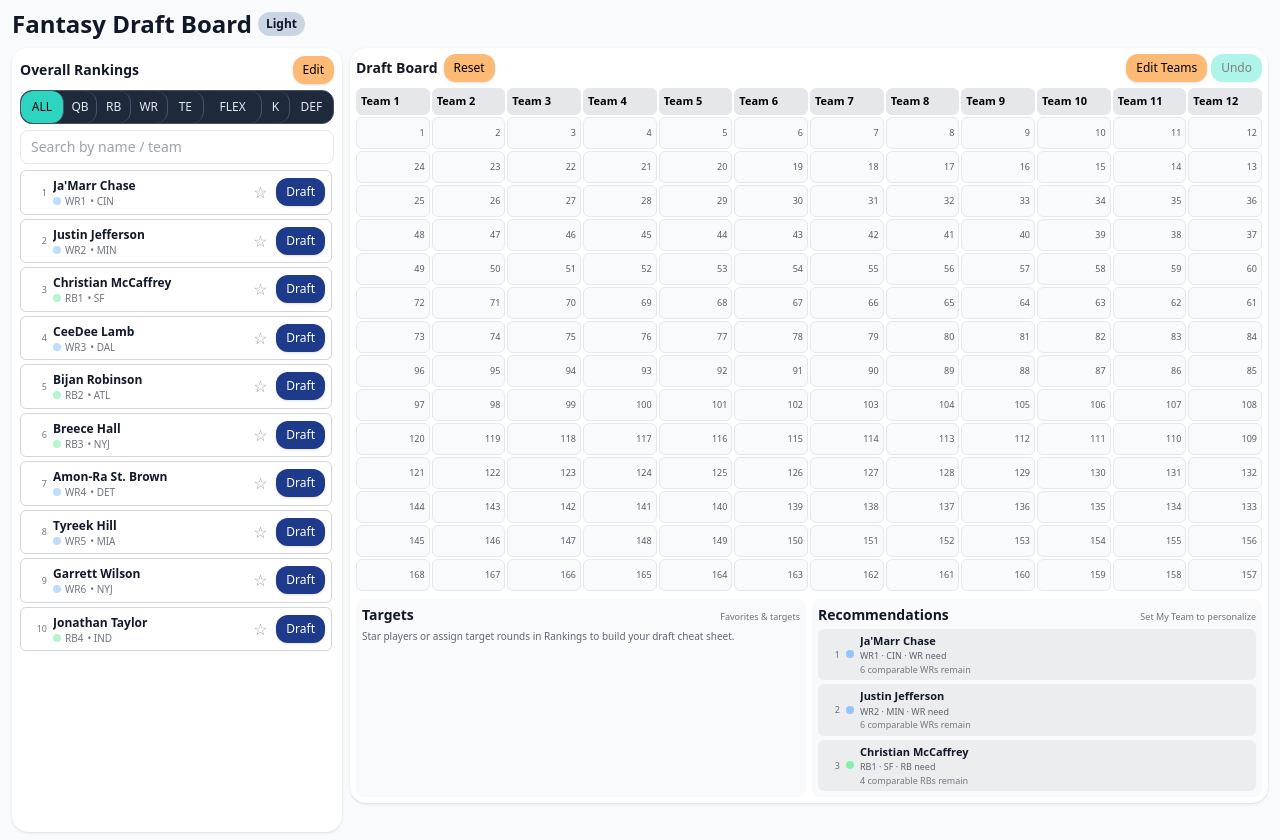
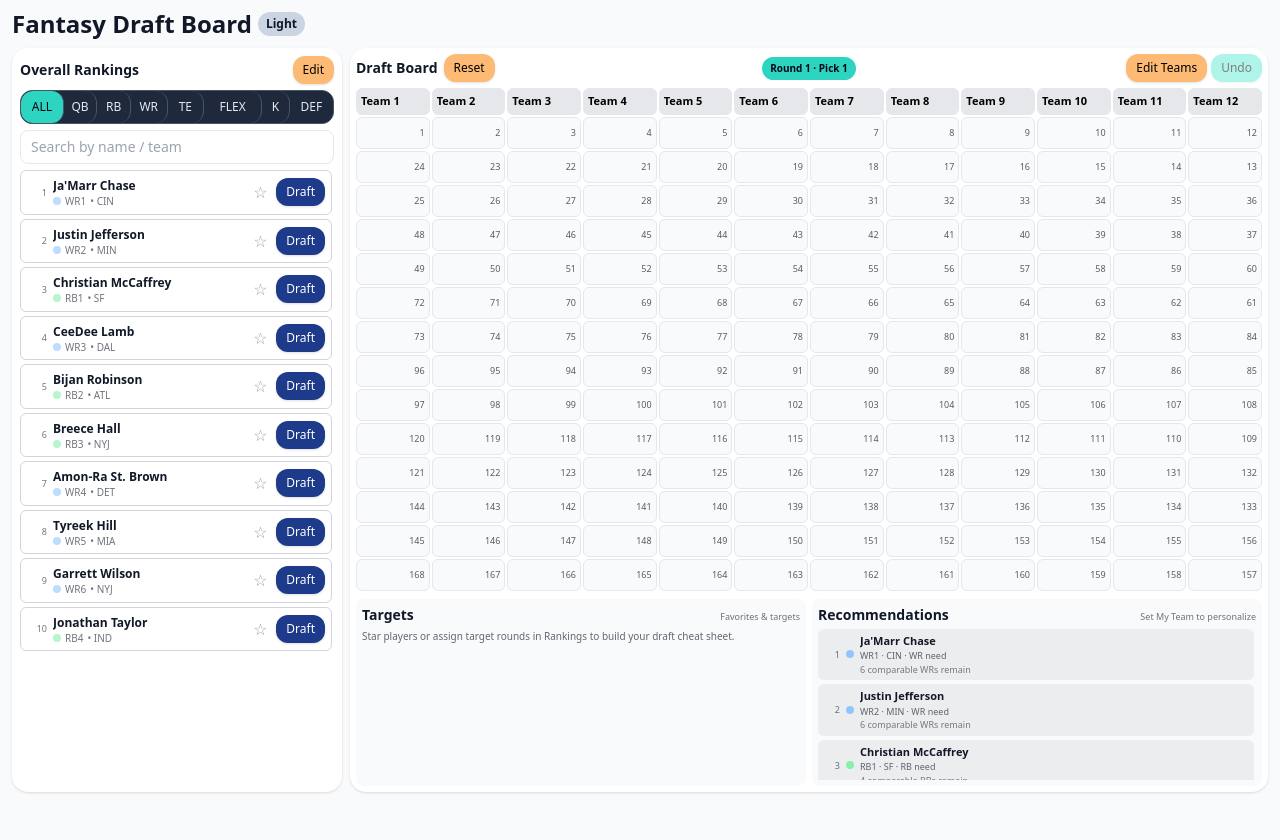
Before and after one commit to breonmr/fantasy-draft-board, a React (Vite) app: page / in a window 1280 px wide. After the commit the page ends 800 px from the top, so only its background shows below. Built offline with nearby package versions, Linux system fonts and the light colour scheme; the HTML template or start-up script is replaced by a standard one.

Commit message:
feat: fit draft board workspace in viewport

```diff
--- a/src/App.jsx
+++ b/src/App.jsx
@@ -220,9 +220,9 @@ export default function App() {
   }
 
   return (
-    <div className={`${dark ? "bg-zinc-800 text-zinc-100" : "bg-gray-50 text-gray-900"} min-h-screen w-full`}>
-      <div className="w-full px-2 md:px-3 py-2 space-y-2">
-        <div className="flex flex-wrap items-center justify-between gap-1.5">
+    <div className={`${dark ? "bg-zinc-800 text-zinc-100" : "bg-gray-50 text-gray-900"} min-h-screen w-full md:h-screen md:overflow-hidden`}>
+      <div className="w-full px-2 py-2 space-y-2 md:flex md:h-full md:min-h-0 md:flex-col md:gap-2 md:space-y-0 md:px-3">
+        <div className="flex flex-wrap items-center justify-between gap-1.5 md:shrink-0">
           <div className="flex items-center gap-1.5">
             <h1 className="text-xl md:text-2xl font-bold">Fantasy Draft Board</h1>
             <IconToggle on={dark} onClick={() => setDark((current) => !current)} />
@@ -230,7 +230,7 @@ export default function App() {
           <div className="flex flex-wrap items-center gap-2" />
         </div>
 
-        <div className="grid grid-cols-1 md:grid-cols-[minmax(315px,330px)_minmax(0,1fr)] gap-2 items-start">
+        <div className="grid grid-cols-1 gap-2 md:min-h-0 md:flex-1 md:grid-cols-[minmax(315px,330px)_minmax(0,1fr)] md:items-stretch">
           <RankingsPanel
             dark={dark}
             editMode={editMode}
--- a/src/components/DraftAssistance.jsx
+++ b/src/components/DraftAssistance.jsx
@@ -3,7 +3,7 @@ import { nextPickContext, recommendAvailablePlayers } from "../lib/recommendatio
 import { actionableTargets } from "../lib/targets.js";
 import { TargetRoundBadge } from "./TargetRoundBadge.jsx";
 
-function PlayerLine({ player, positionRank, reason, detail }) {
+function PlayerLine({ player, positionRank, reason, detail, showFavorite = false }) {
   return (
     <li className="flex min-w-0 items-center gap-1.5 rounded-md bg-black/5 px-1.5 py-1 text-[11px] dark:bg-white/5">
       <span className="w-4 shrink-0 text-right text-[9px] font-medium tabular-nums opacity-60">{(player.rank ?? 0) + 1}</span>
@@ -13,7 +13,12 @@ function PlayerLine({ player, positionRank, reason, detail }) {
         <div className="truncate text-[9px] opacity-65">{player.pos || "POS"}{positionRank ?? ""} · {player.team || "TEAM"}{reason ? ` · ${reason}` : ""}</div>
         {detail && <div className="truncate text-[9px] opacity-55">{detail}</div>}
       </div>
-      <TargetRoundBadge round={player.targetRound} />
+      <div className="flex shrink-0 items-center gap-1">
+        {showFavorite && player.starred && (
+          <span className="text-sm leading-none text-amber-400" aria-label="Favorite target" title="Favorite target">★</span>
+        )}
+        <TargetRoundBadge round={player.targetRound} />
+      </div>
     </li>
   );
 }
@@ -24,30 +29,30 @@ export function DraftAssistance({ dark, players, history, settings, positionRank
   const pickContext = nextPickContext(history.length, settings);
 
   return (
-    <section className={`mt-1.5 grid gap-1.5 md:grid-cols-2 ${dark ? "text-zinc-100" : "text-gray-900"}`} aria-label="Draft assistance">
-      <section className={`${dark ? "bg-zinc-800" : "bg-gray-50"} min-w-0 rounded-lg p-1.5`} aria-labelledby="targets-heading">
-        <div className="mb-1 flex items-baseline justify-between gap-2">
+    <section className={`mt-1.5 grid gap-1.5 md:min-h-0 md:flex-1 md:grid-cols-2 ${dark ? "text-zinc-100" : "text-gray-900"}`} aria-label="Draft assistance">
+      <section className={`${dark ? "bg-zinc-800" : "bg-gray-50"} min-w-0 rounded-lg p-1.5 md:flex md:min-h-0 md:flex-col md:overflow-hidden`} aria-labelledby="targets-heading">
+        <div className="mb-1 flex shrink-0 items-baseline justify-between gap-2">
           <h3 id="targets-heading" className="text-sm font-semibold">Targets</h3>
           <span className="text-[9px] opacity-60">Favorites & targets</span>
         </div>
         {targets.length ? (
-          <ul className="space-y-1" aria-label="Actionable targets">
-            {targets.map((player) => <PlayerLine key={player.id} player={player} positionRank={positionRanks[player.id]} />)}
+          <ul className="space-y-1 md:min-h-0 md:flex-1 md:overflow-y-auto md:overscroll-contain md:pr-0.5" aria-label="Actionable targets">
+            {targets.map((player) => <PlayerLine key={player.id} player={player} positionRank={positionRanks[player.id]} showFavorite />)}
           </ul>
         ) : (
           <p className="text-[10px] opacity-65">Star players or assign target rounds in Rankings to build your draft cheat sheet.</p>
         )}
       </section>
 
-      <section className={`${dark ? "bg-zinc-800" : "bg-gray-50"} min-w-0 rounded-lg p-1.5`} aria-labelledby="recommendations-heading">
-        <div className="mb-1 flex items-baseline justify-between gap-2">
+      <section className={`${dark ? "bg-zinc-800" : "bg-gray-50"} min-w-0 rounded-lg p-1.5 md:flex md:min-h-0 md:flex-col md:overflow-hidden`} aria-labelledby="recommendations-heading">
+        <div className="mb-1 flex shrink-0 items-baseline justify-between gap-2">
           <h3 id="recommendations-heading" className="text-sm font-semibold">Recommendations</h3>
           {settings.myTeam === null || settings.myTeam === undefined
             ? <span className="text-[9px] opacity-60">Set My Team to personalize</span>
             : <span className="text-[9px] opacity-60">Next pick #{pickContext.nextPick}</span>}
         </div>
         {recommendations.length ? (
-          <ul className="space-y-1" aria-label="Recommended players">
+          <ul className="space-y-1 md:min-h-0 md:flex-1 md:overflow-y-auto md:overscroll-contain md:pr-0.5" aria-label="Recommended players">
             {recommendations.map(({ player, reason, detail }) => (
               <PlayerLine key={player.id} player={player} positionRank={positionRanks[player.id]} reason={reason} detail={detail} />
             ))}
--- a/src/components/DraftBoard.jsx
+++ b/src/components/DraftBoard.jsx
@@ -1,4 +1,5 @@
 import { positionClass } from "../data/draftDefaults.js";
+import { nextDraftStatus } from "../lib/draft.js";
 import { positionRankMap, playersByRank } from "../lib/players.js";
 import { DraftAssistance } from "./DraftAssistance.jsx";
 import { Button } from "./ui.jsx";
@@ -17,17 +18,24 @@ export function DraftBoard({
 }) {
   const columns = `repeat(${settings.numTeams}, minmax(0, 1fr))`;
   const positionRanks = positionRankMap(playersByRank(players));
+  const draftStatus = nextDraftStatus(history.length, settings);
 
   return (
-    <section className={`${dark ? "bg-zinc-700" : "bg-white"} min-w-0 rounded-2xl shadow p-1.5`}>
-      <div className="flex items-center justify-between gap-1.5 mb-1.5">
+    <section className={`${dark ? "bg-zinc-700" : "bg-white"} min-w-0 rounded-2xl shadow p-1.5 md:flex md:h-full md:min-h-0 md:flex-col md:overflow-hidden`}>
+      <div className="grid grid-cols-[minmax(0,1fr)_auto_minmax(0,1fr)] items-center gap-1.5 mb-1.5 shrink-0">
         <div className="flex items-center gap-1.5">
           <h2 className="font-bold text-sm">Draft Board</h2>
           <Button className="bg-orange-300 text-black px-2 py-1 text-[11px]" onClick={onReset}>
             Reset
           </Button>
         </div>
-        <div className="flex items-center gap-1">
+        <span
+          className="justify-self-center rounded-full bg-teal-400 px-2 py-1 text-[10px] font-semibold tabular-nums text-slate-950"
+          aria-label={draftStatus.complete ? "Draft complete" : `Round ${draftStatus.round}, Pick ${draftStatus.pick}`}
+        >
+          {draftStatus.complete ? "Draft complete" : `Round ${draftStatus.round} · Pick ${draftStatus.pick}`}
+        </span>
+        <div className="flex items-center justify-self-end gap-1">
           <Button
             className={`${editNames ? "bg-blue-500 text-white" : "bg-orange-300 text-black"} px-2 py-1 text-[11px]`}
             onClick={() => onEditNamesChange(!editNames)}
@@ -40,8 +48,8 @@ export function DraftBoard({
         </div>
       </div>
 
-      <div className="overflow-x-auto overflow-y-visible">
-        <div className="relative min-w-[960px] xl:min-w-0">
+      <div className="shrink-0 min-w-0 overflow-hidden">
+        <div className="relative min-w-0">
           <div className="grid gap-0.5 mb-0.5" style={{ gridTemplateColumns: columns }}>
             {Array.from({ length: settings.numTeams }, (_, column) => {
               const isMyTeam = settings.myTeam === column;
--- a/src/components/RankingsPanel.jsx
+++ b/src/components/RankingsPanel.jsx
@@ -167,7 +167,7 @@ export function RankingsPanel({
 }) {
   return (
     <section
-      className={`${dark ? "bg-zinc-700" : "bg-white"} rounded-2xl shadow p-2 flex flex-col min-h-0 md:sticky md:top-2 md:h-[calc(100vh-1rem)]`}
+      className={`${dark ? "bg-zinc-700" : "bg-white"} rounded-2xl shadow p-2 flex flex-col min-h-0 md:h-full md:overflow-hidden`}
     >
       <div className="flex items-center justify-between mb-1.5">
         <h2 className="font-bold text-sm">Overall Rankings</h2>
--- a/src/lib/draft.js
+++ b/src/lib/draft.js
@@ -17,6 +17,17 @@ export function resetPlayers(players) {
   return players.map((player) => ({ ...player, drafted: false }));
 }
 
+export function nextDraftStatus(historyLength, settings) {
+  const totalPicks = settings.numTeams * settings.numRounds;
+  if (historyLength >= totalPicks) return { complete: true };
+
+  return {
+    complete: false,
+    round: Math.floor(historyLength / settings.numTeams) + 1,
+    pick: historyLength + 1,
+  };
+}
+
 export function reorderAvailablePlayers(players, fromIndex, toIndex) {
   const ranked = playersByRank(players);
   const available = availablePlayers(players);
```
Also changed, not shown: 2 other files (tests, documents, lock files or other folders).
